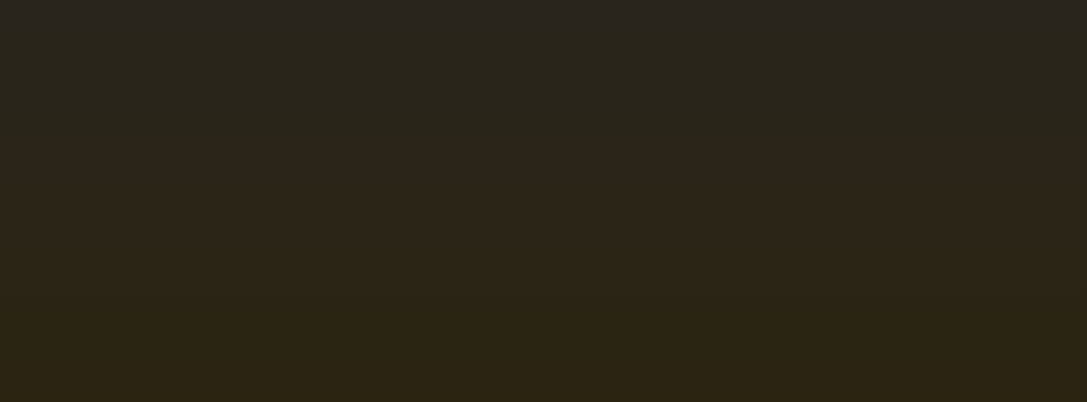
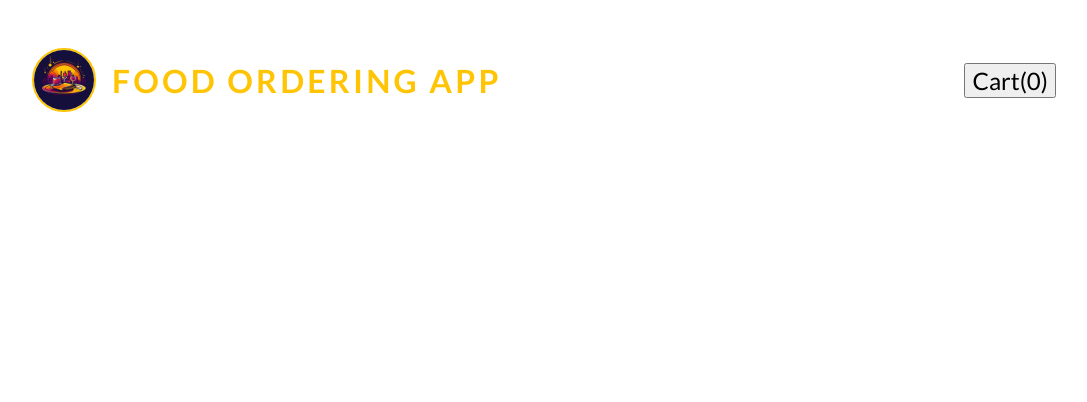
Before and after one commit to akashmondal2000/React-Foor-ordering-app, a React (Vite) app: page / in a window 1280 px wide. Shown: the top 402 px of the page, without its empty margins (96-1183 px from the left). Built offline with nearby package versions, Linux system fonts and the light colour scheme.

Commit message:
create component add header

```diff
--- a/src/App.jsx
+++ b/src/App.jsx
@@ -1,7 +1,9 @@
+import Header from "./components/Header";
+
 function App() {
   return (
     <>
-
+      <Header/>
     </>
   );
 }
--- /dev/null
+++ b/src/components/Header.jsx
@@ -0,0 +1,18 @@
+import logoImage from "../assets/logo.jpg";
+
+const Header = () => {
+  return (
+    <header id="main-header">
+        <div id="title">
+            <img src={logoImage} alt="logo" />
+            <h1>Food Ordering App</h1>
+        </div>
+        <nav>
+            <button>Cart(0)</button>
+        </nav>
+
+    </header>
+  )
+}
+
+export default Header
--- a/src/index.css
+++ b/src/index.css
@@ -9,8 +9,8 @@
   font-family: 'Raleway', sans-serif;
   -webkit-font-smoothing: antialiased;
   -moz-osx-font-smoothing: grayscale;
-  background: linear-gradient(#29251c, #2c2306);
-  color: #d9e2f1;
+  background: #fff;
+  color: #000;
   min-height: 100vh;
 }
 
```
